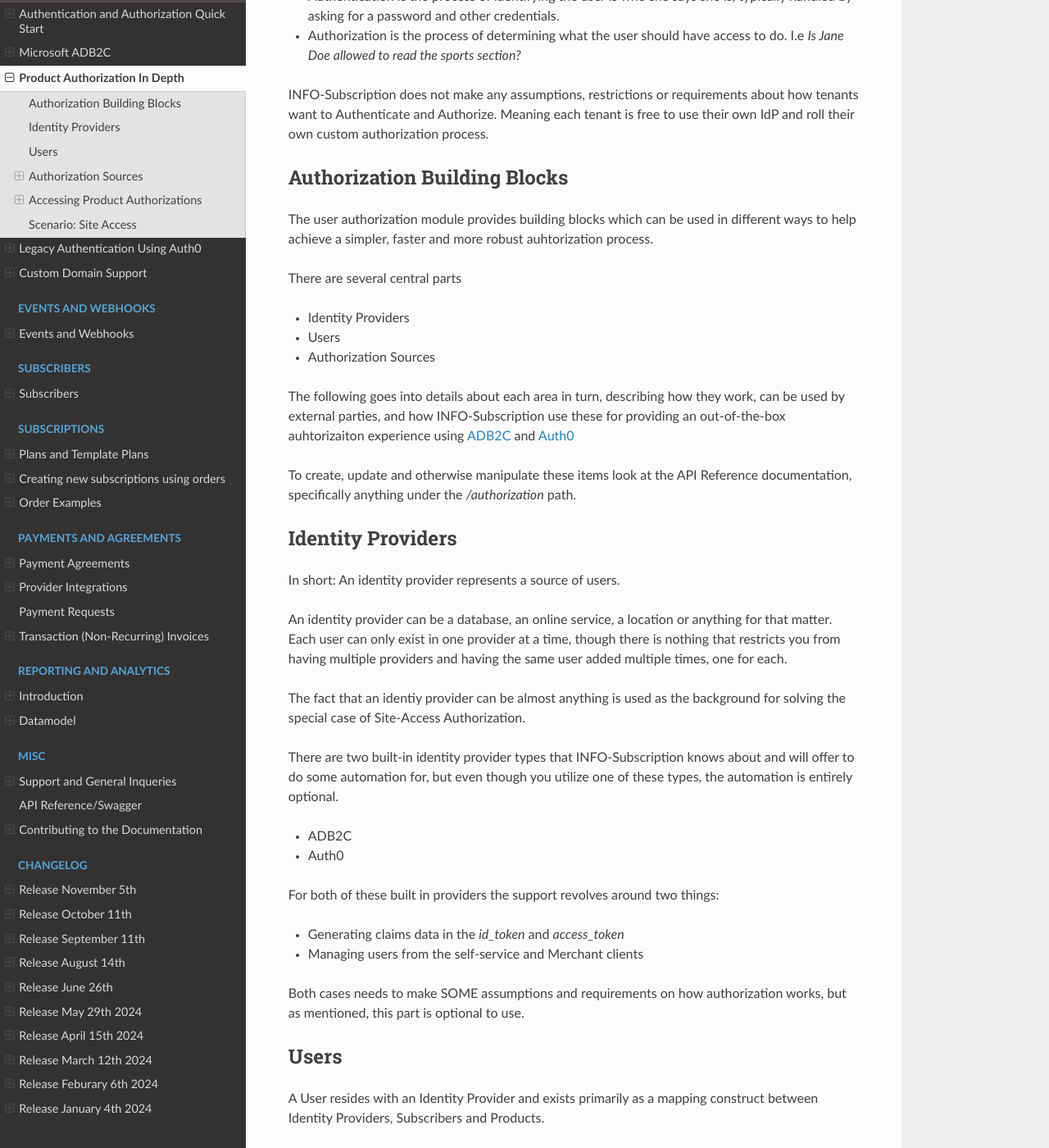
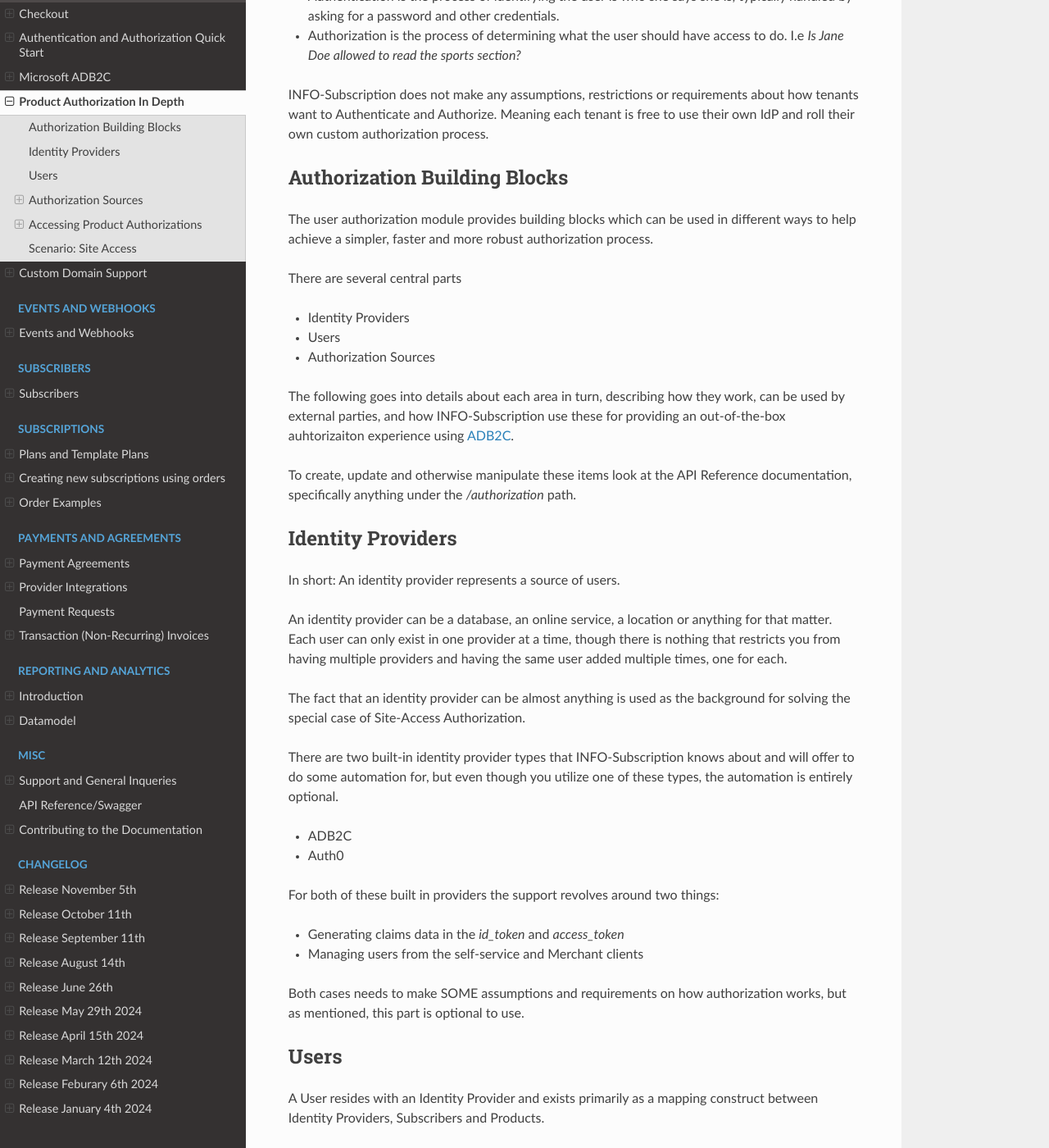
Before and after one commit to infosoftas/info-subscription-doc, a Sphinx documentation site: the page built from source/managed-experience/authentication-authorization/user-management-authentication.rst, in a window 1280 px wide and 1400 px high, scrolled down 344 px. Shown: the whole window at 82% size. Built offline with Sphinx 7.4.7 and the Read the Docs theme 3.1.0, drawn with Linux system fonts in a browser that asks for light colours; formulas are drawn with MathJax 3; some of the changed text lies outside the part shown.

```diff
--- a/source/index.rst
+++ b/source/index.rst
@@ -59,7 +59,6 @@ Please refer to the section on :ref:`Support and Reporting Bugs <reporting-bugs>
 
     managed-experience/managed-introduction
     managed-experience/selfservice/checkout
-    managed-experience/selfservice/customization
     managed-experience/authentication-authorization/quick-start
     managed-experience/authentication-authorization/adb2c/index
     managed-experience/authentication-authorization/user-management-authentication
--- a/source/managed-experience/authentication-authorization/user-management-authentication.rst
+++ b/source/managed-experience/authentication-authorization/user-management-authentication.rst
@@ -16,7 +16,7 @@ Meaning each tenant is free to use their own IdP and roll their own custom autho
 
 Authorization Building Blocks
 =============================
-The user authorization module provides building blocks which can be used in different ways to help achieve a simpler, faster and more robust auhtorization process.
+The user authorization module provides building blocks which can be used in different ways to help achieve a simpler, faster and more robust authorization process.
 
 There are several central parts
 
@@ -24,7 +24,7 @@ There are several central parts
 * Users
 * Authorization Sources
 
-The following goes into details about each area in turn, describing how they work, can be used by external parties, and how |projectName| use these for providing an out-of-the-box auhtorizaiton experience using |ADB2C| and {AUTH0}
+The following goes into details about each area in turn, describing how they work, can be used by external parties, and how |projectName| use these for providing an out-of-the-box auhtorizaiton experience using |ADB2C|.
 
 To create, update and otherwise manipulate these items look at the API Reference documentation, specifically anything under the `/authorization` path.
 
@@ -35,7 +35,7 @@ In short: An identity provider represents a source of users.
 An identity provider can be a database, an online service, a location or anything for that matter.
 Each user can only exist in one provider at a time, though there is nothing that restricts you from having multiple providers and having the same user added multiple times, one for each.
 
-The fact that an identiy provider can be almost anything is used as the background for solving the special case of Site-Access Authorization.
+The fact that an identity provider can be almost anything is used as the background for solving the special case of Site-Access Authorization.
 
 There are two built-in identity provider types that |projectName| knows about and will offer to do some automation for, but even though you utilize one of these types, the automation is entirely optional.
 
@@ -61,8 +61,8 @@ A user has the following primary properties:
 
 Authorization Sources
 =====================
-Some businesses need little more than a `user` and an `identity provider` mapping the user to a susbcriber to solve their needs.
-Others require a bit more magic to make things working, this is where **Auhtorization Sources** come into play.
+Some businesses need little more than a `user` and an `identity provider` mapping the user to a subscriber to solve their needs.
+Others require a bit more magic to make things working, this is where **Authorization Sources** come into play.
 Authorization sources are the auto-magic of the user authorization that |projectName| offers.
 
 .. important::
@@ -116,7 +116,7 @@ This is the mapping type used by |projectName| for adding shared and family user
 
 A user can be mapped to a subscriber and multiple subscriber accounts at the same time that have nothing to do with each other.
 
-External Static Auhtorization Source
+External Static Authorization Source
 ------------------------------------
 In some scenarios it may be something external that grants access to a specific product.
 
@@ -154,13 +154,3 @@ The same can be achieved if you are running your own |ADB2C| instance. In that c
 
 
 .. include:: site-access.inc
-
-*********************************
-Legacy Authentication Using Auth0
-*********************************
-The following section is here to document the legacy authentication process for tenants using Auth0 for their users.
-
-.. toctree::
-
-    auth0-legacy/authentication
-    auth0-legacy/authorization
```
Also changed, not shown: source/managed-experience/selfservice/checkout.rst (+7 -3 lines).
